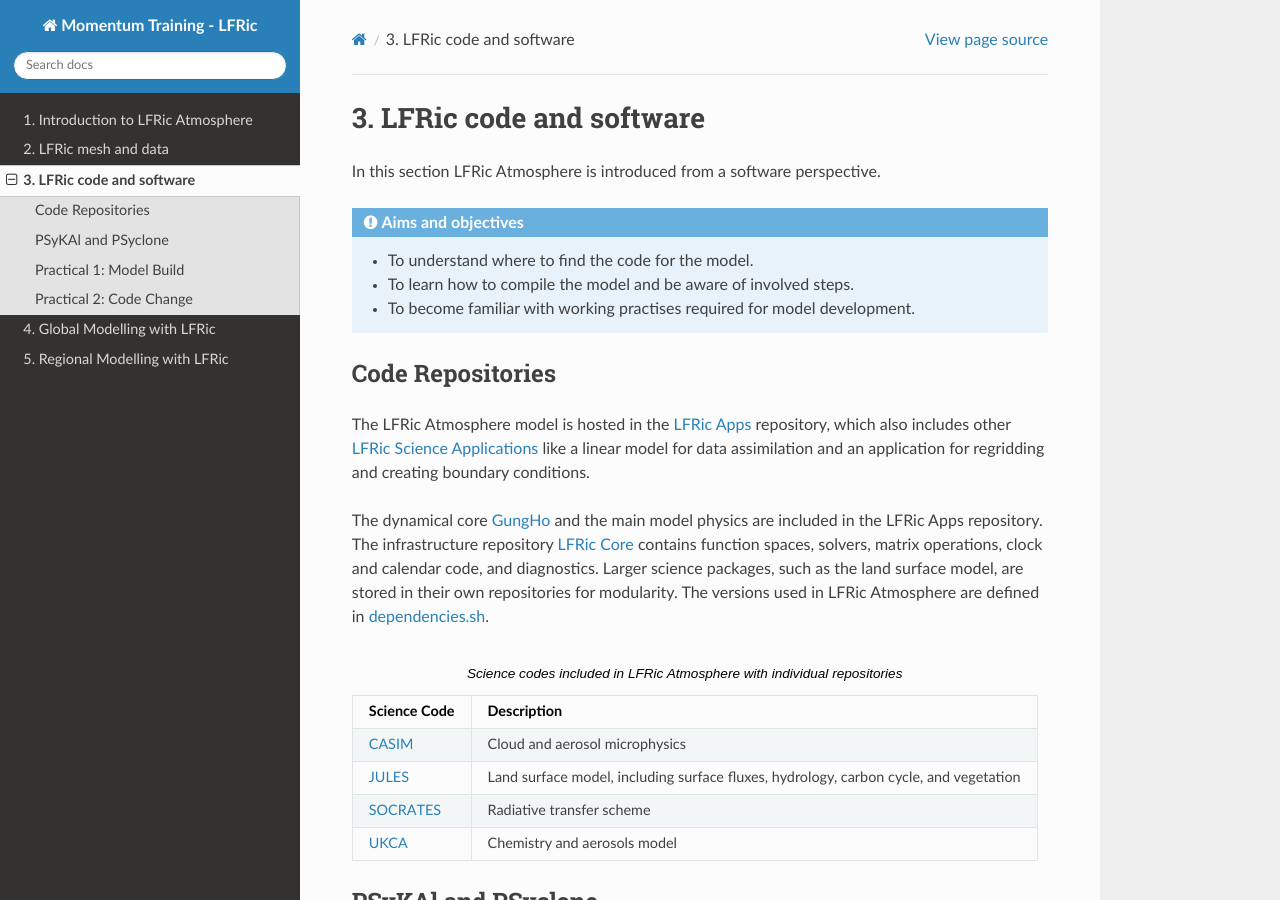
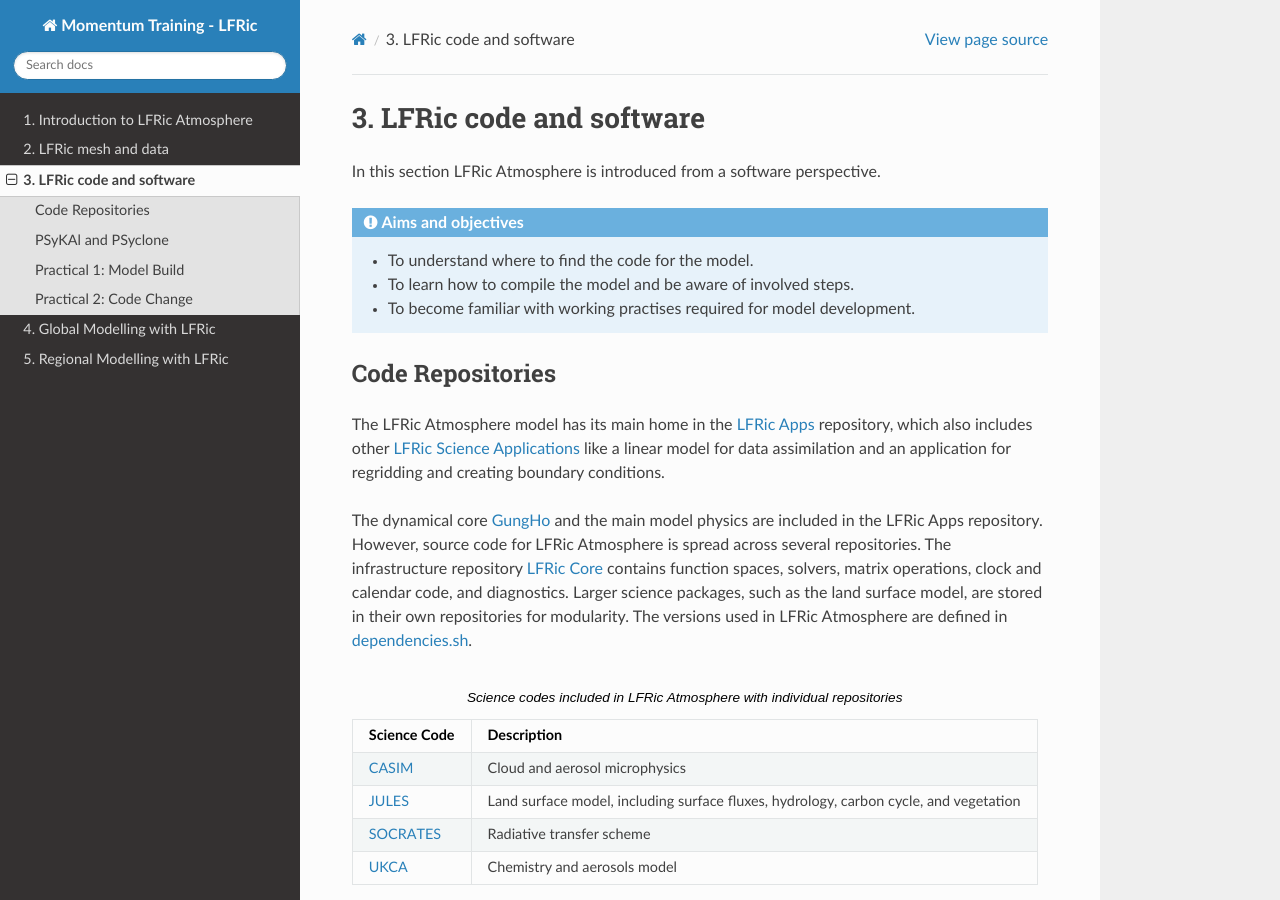
Before and after one commit to MetOffice/LFRic-Atmosphere-Training, a Sphinx documentation site: the page built from source/lfric_code/index.rst, in a window 1280 px wide and 900 px high. Built offline with Sphinx 7.4.7 and the Read the Docs theme 3.1.0, drawn with Linux system fonts in a browser that asks for light colours.

Commit message:
minor clearifications in the code repository section

```diff
--- a/source/lfric_code/index.rst
+++ b/source/lfric_code/index.rst
@@ -15,9 +15,9 @@
 
 Code Repositories
 -----------------
-The LFRic Atmosphere model is hosted in the `LFRic Apps <https://code.metoffice.gov.uk/trac/lfric_apps>`_ repository, which also includes other `LFRic Science Applications <https://code.metoffice.gov.uk/trac/lfric_apps/browser/main/trunk/applications>`_ like a linear model for data assimilation and an application for regridding and creating boundary conditions.
+The LFRic Atmosphere model has its main home in the `LFRic Apps <https://code.metoffice.gov.uk/trac/lfric_apps>`_ repository, which also includes other `LFRic Science Applications <https://code.metoffice.gov.uk/trac/lfric_apps/browser/main/trunk/applications>`_ like a linear model for data assimilation and an application for regridding and creating boundary conditions.
 
-The dynamical core `GungHo <https://www.metoffice.gov.uk/research/news/2019/gungho-and-lfric>`_ and the main model physics are included in the LFRic Apps repository. The infrastructure repository `LFRic Core <https://code.metoffice.gov.uk/trac/lfric>`_ contains function spaces, solvers, matrix operations, clock and calendar code, and diagnostics. Larger science packages, such as the land surface model, are stored in their own repositories for modularity. The versions used in LFRic Atmosphere are defined in `dependencies.sh <https://code.metoffice.gov.uk/trac/lfric_apps/browser/main/trunk/dependencies.sh>`_.
+The dynamical core `GungHo <https://www.metoffice.gov.uk/research/news/2019/gungho-and-lfric>`_ and the main model physics are included in the LFRic Apps repository. However, source code for LFRic Atmosphere is spread across several repositories. The infrastructure repository `LFRic Core <https://code.metoffice.gov.uk/trac/lfric>`_ contains function spaces, solvers, matrix operations, clock and calendar code, and diagnostics. Larger science packages, such as the land surface model, are stored in their own repositories for modularity. The versions used in LFRic Atmosphere are defined in `dependencies.sh <https://code.metoffice.gov.uk/trac/lfric_apps/browser/main/trunk/dependencies.sh>`_.
 
 .. list-table:: Science codes included in LFRic Atmosphere with individual repositories
    :header-rows: 1
```
